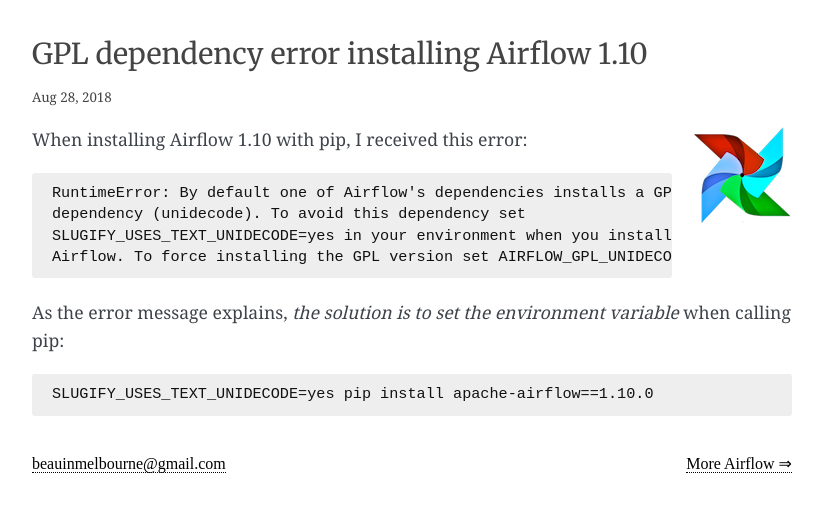
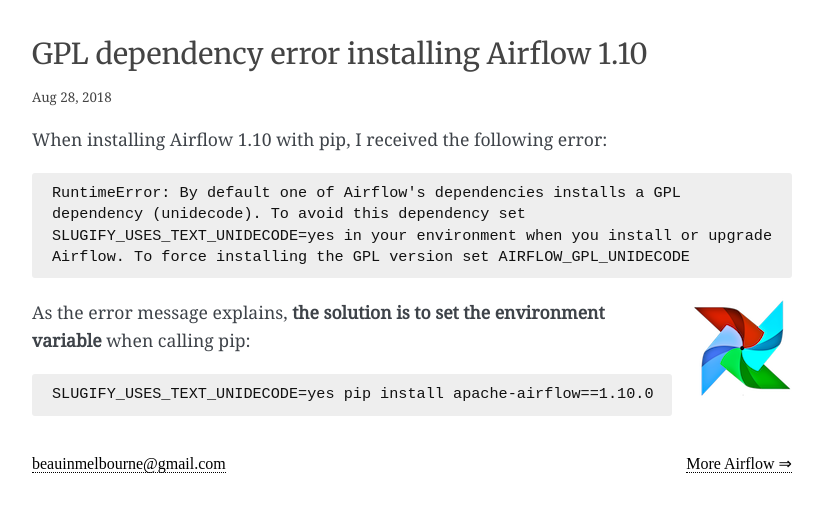
Before and after one commit to explodinglabs/explodinglabs.github.io, a Jekyll site: the page built from _posts/airflow/2018-08-28-gpl-dependency-error-in-airflow-1.10.markdown, in a window 1280 px wide. Shown: the top 512 px of the page, without its empty margins (228-1051 px from the left). Built offline with Jekyll 4.4.1, drawn with Linux system fonts in a browser that asks for light colours; some web fonts are replaced.

Commit message:
Adjust new airflow 1.10 post

````diff
--- a/_posts/airflow/2018-08-28-gpl-dependency-error-in-airflow-1.10.markdown
+++ b/_posts/airflow/2018-08-28-gpl-dependency-error-in-airflow-1.10.markdown
@@ -5,11 +5,8 @@
 category: airflow
 permalink: /airflow/gpl-dependency-error-with-pip
 ---
-<div class="wide-logos" markdown="1">
-![airflow](/assets/airflow.png)
-</div>
+When installing Airflow 1.10 with pip, I received the following error:
 
-When installing Airflow 1.10 with pip, I received this error:
 ```
 RuntimeError: By default one of Airflow's dependencies installs a GPL
 dependency (unidecode). To avoid this dependency set
@@ -17,8 +14,12 @@
 Airflow. To force installing the GPL version set AIRFLOW_GPL_UNIDECODE
 ```
 
-As the error message explains, *the solution is to set the environment
-variable* when calling pip:
+<div class="wide-logos" markdown="1">
+![airflow](/assets/airflow.png)
+</div>
+
+As the error message explains, **the solution is to set the environment
+variable** when calling pip:
 ```
 SLUGIFY_USES_TEXT_UNIDECODE=yes pip install apache-airflow==1.10.0
 ```
````
